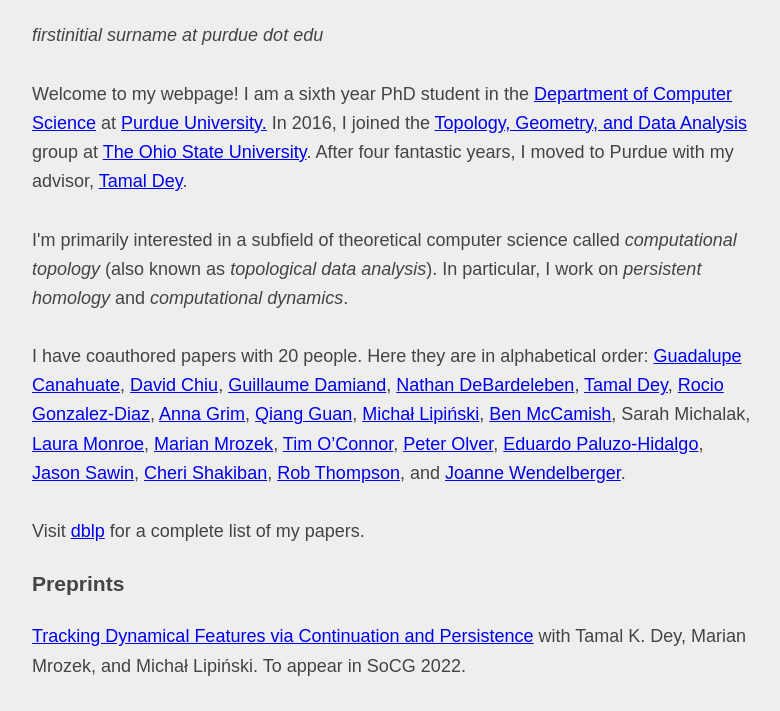
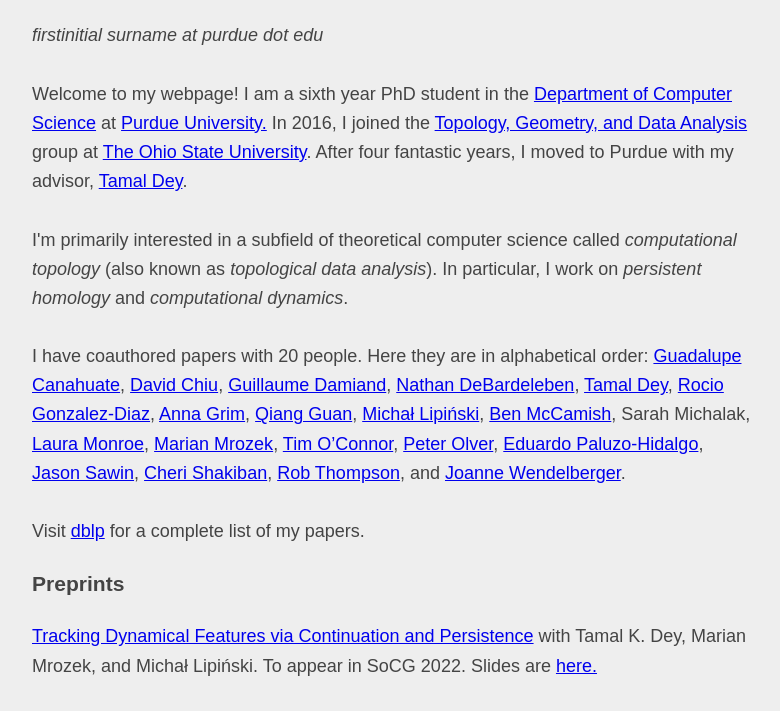
Before and after one commit to rslechta/rslechta.github.io, a plain HTML site: page index.html in a window 1280 px wide. Shown: the part 79-790 px from the top of the page, without its empty margins (248-1028 px from the left). Drawn offline with Linux system fonts and the light colour scheme.

Commit message:
Added socg slides

```diff
--- a/index.html
+++ b/index.html
@@ -55,7 +55,7 @@
 		Visit <a href="https://dblp.uni-trier.de/pers/hd/s/Slechta:Ryan">dblp</a> for a complete list of my papers.
 		<br>
 		<h3> Preprints </h3>
-		<a href="https://arxiv.org/abs/2203.05727">Tracking Dynamical Features via Continuation and Persistence</a> with Tamal K. Dey, Marian Mrozek, and Micha&#322 Lipi&#324ski. To appear in SoCG 2022.
+		<a href="https://arxiv.org/abs/2203.05727">Tracking Dynamical Features via Continuation and Persistence</a> with Tamal K. Dey, Marian Mrozek, and Micha&#322 Lipi&#324ski. To appear in SoCG 2022. Slides are <a href="SoCG2022.pdf">here.</a>
 		<br>
 		<br>
 		<a href="https://arxiv.org/abs/2107.02115">Persistence of Conley-Morse Graphs in Combinatorial Dynamical Systems</a> with Tamal K. Dey and Marian Mrozek. To appear in SIADS. Slides for GETCO can be found <a href="SlechtaGETCO.pdf">here</a>.
```
Also changed, not shown: 1 other file.
